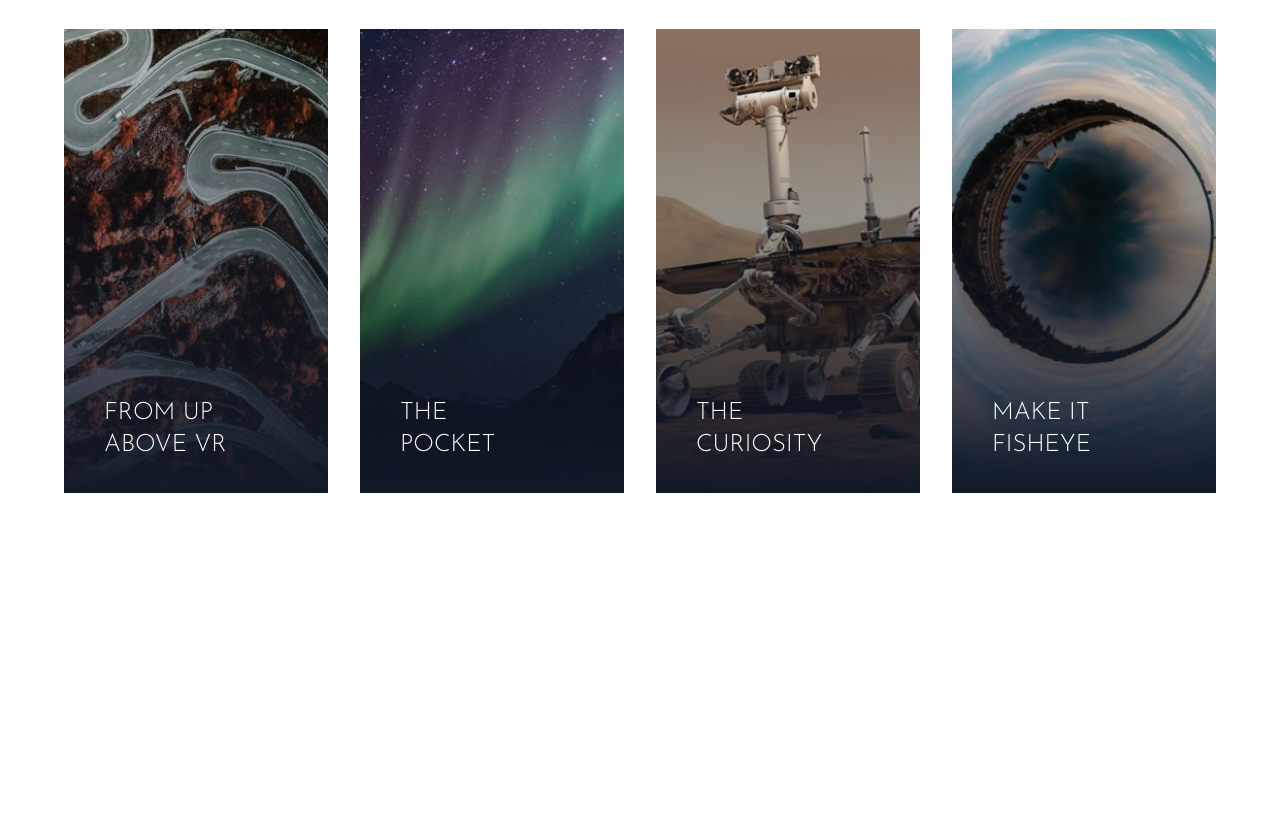
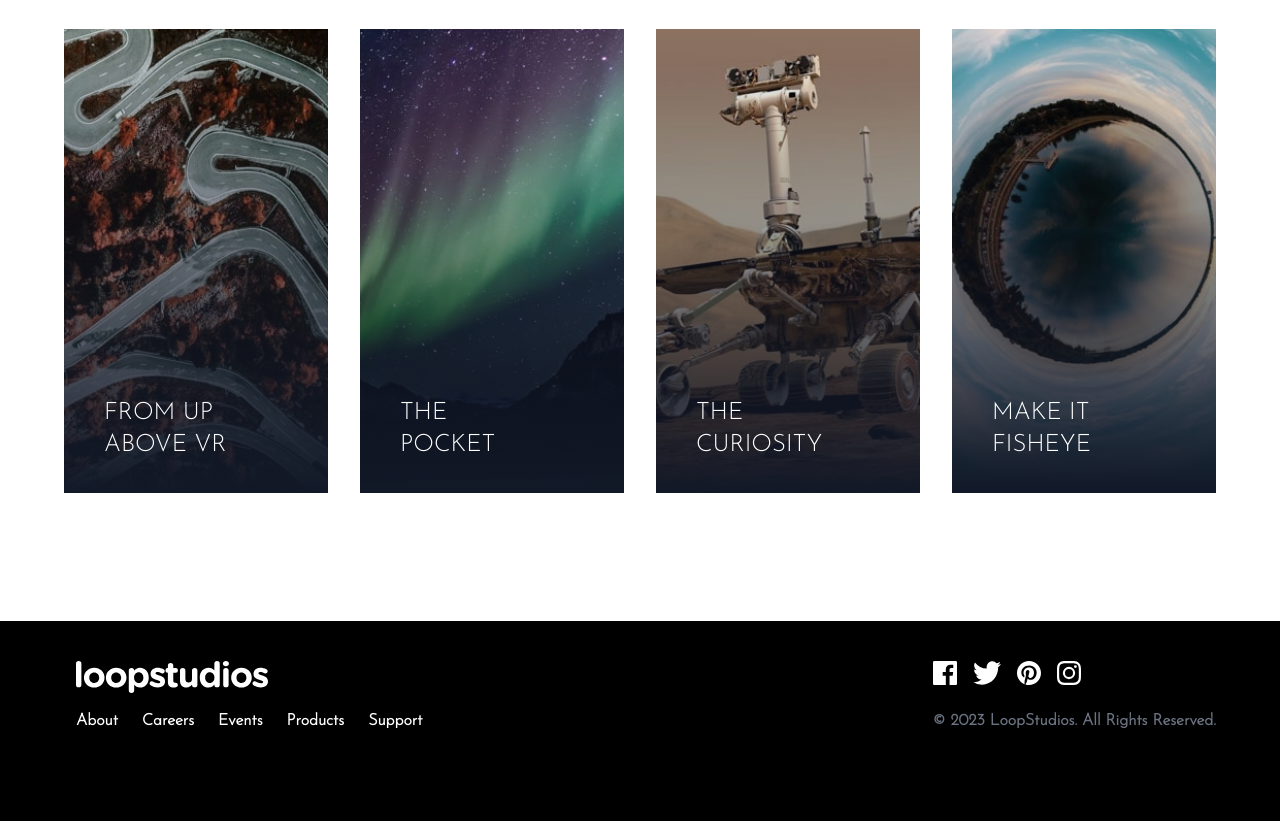
Before and after one commit to erhanertem/Website-LoopStudios, a website: page index.html in a window 1280 px wide. Shown: the part 2071-2892 px from the top of the page. Before the commit the page ends 2692 px from the top, so only its background shows below. Drawn offline with Linux system fonts and the light colour scheme; a web font is replaced by a local one.

Commit message:
Add footer section

```diff
--- a/index.html
+++ b/index.html
@@ -264,5 +264,110 @@
 				</div>
 			</div>
 		</section>
+
+		<footer class="bg-black">
+			<!-- Container -->
+			<div class="mx-auto max-w-6xl py-10">
+				<!-- Footer Flex Container -->
+				<div
+					class="mb-8 flex flex-col items-center space-y-6 md:flex-row md:items-start md:justify-between md:space-y-0"
+				>
+					<!-- Menu & Logo Container -->
+					<div
+						class="flex flex-col items-center space-y-8 md:items-start md:space-y-4"
+					>
+						<!-- Logo -->
+						<!-- <div class="h-8">
+							<img src="images/logo.svg" alt="" class="w-44 md:ml-3" />
+						</div> -->
+						<img src="images/logo.svg" alt="" class="h-8 md:ml-3" />
+						<!-- Menu Container -->
+						<div
+							class="flex flex-col items-center space-y-4 font-bold text-white md:ml-3 md:flex-row md:space-x-6 md:space-y-0"
+						>
+							<!-- Item #1 -->
+							<div class="group h-10">
+								<a href="#">About</a>
+								<div
+									class="mx-2 group-hover:border-b group-hover:border-blue-50"
+								></div>
+							</div>
+							<!-- Item #2 -->
+							<div class="group h-10">
+								<a href="#">Careers</a>
+								<div
+									class="mx-2 group-hover:border-b group-hover:border-blue-50"
+								></div>
+							</div>
+
+							<!-- Item #3 -->
+							<div class="group h-10">
+								<a href="#">Events</a>
+								<div
+									class="mx-2 group-hover:border-b group-hover:border-blue-50"
+								></div>
+							</div>
+							<!-- Item #4 -->
+							<div class="group h-10">
+								<a href="#">Products</a>
+								<div
+									class="mx-2 group-hover:border-b group-hover:border-blue-50"
+								></div>
+							</div>
+							<!-- Item #5 -->
+							<div class="group h-10">
+								<a href="#">Support</a>
+								<div
+									class="mx-2 group-hover:border-b group-hover:border-blue-50"
+								></div>
+							</div>
+						</div>
+					</div>
+					<!-- Social & Copy Container -->
+					<div
+						class="flex flex-col items-start justify-between space-y-4 text-gray-500"
+					>
+						<!-- Icon Container -->
+						<div
+							class="mx-auto flex items-center justify-center space-x-4 md:mx-0 md:justify-end"
+						>
+							<!-- Icon #1 -->
+							<div class="group h-8">
+								<!-- match logo height of h-8 -->
+								<a href="#">
+									<img src="images/icon-facebook.svg" class="h-6" alt="" />
+								</a>
+							</div>
+							<!-- Icon #2 -->
+							<div class="group h-8">
+								<!-- match logo height of h-8 -->
+								<a href="#">
+									<img src="images/icon-twitter.svg" class="h-6" alt="" />
+								</a>
+							</div>
+							<!-- Icon #3 -->
+							<div class="group h-8">
+								<!-- match logo height of h-8 -->
+								<a href="#">
+									<img src="images/icon-pinterest.svg" class="h-6" alt="" />
+								</a>
+							</div>
+							<!-- Icon #4 -->
+							<div class="group h-8">
+								<!-- match logo height of h-8 -->
+								<a href="#">
+									<img src="images/icon-instagram.svg" class="h-6" alt="" />
+								</a>
+							</div>
+						</div>
+
+						<!-- Copy -->
+						<div class="font-bold">
+							&copy; 2023 LoopStudios. All Rights Reserved.
+						</div>
+					</div>
+				</div>
+			</div>
+		</footer>
 	</body>
 </html>
```
Also changed, not shown: css/style.css.
